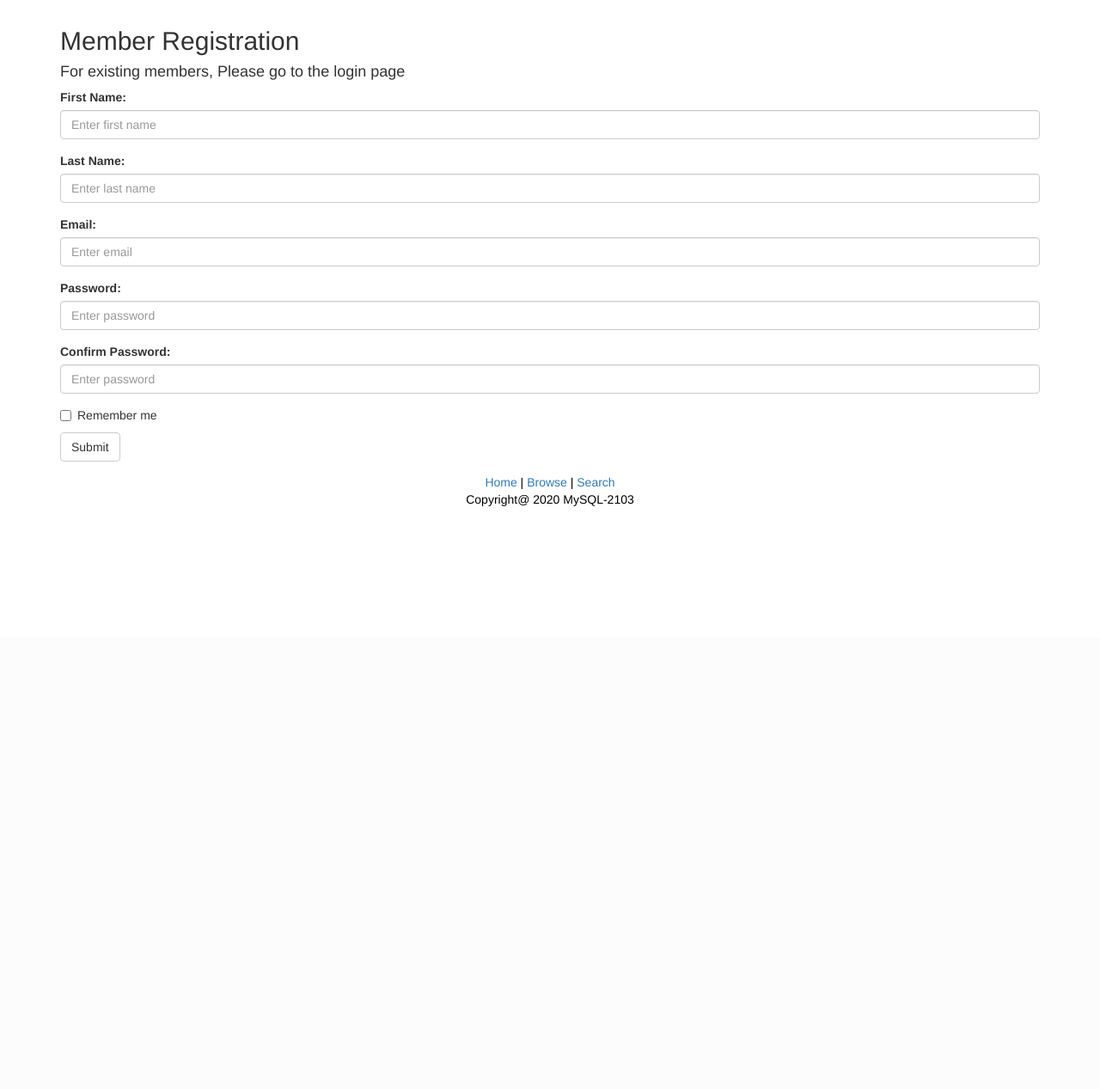
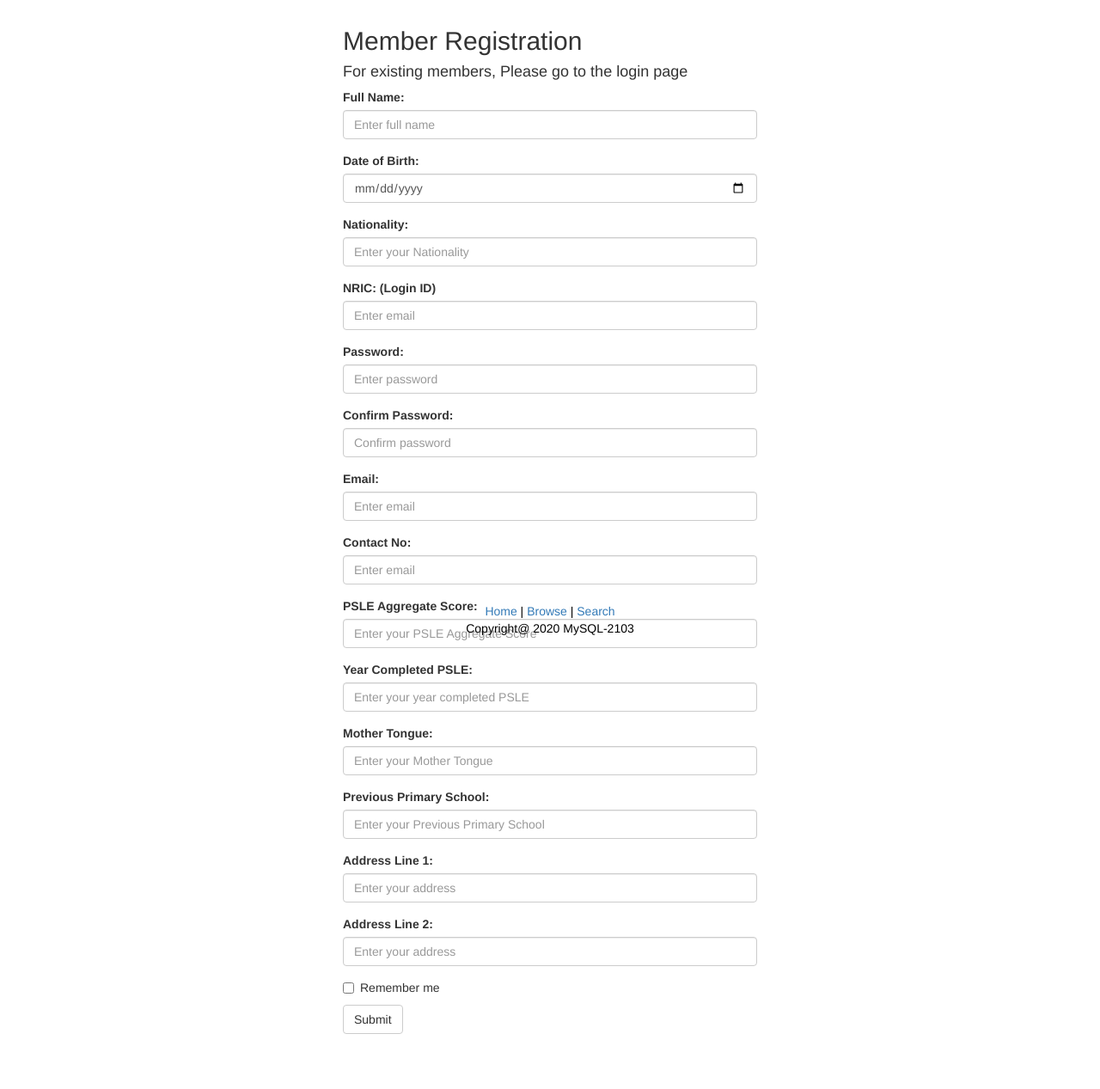
Before and after one commit to puglord96/ICT2103-NoSQL, a PHP site: page /register.php in a window 1280 px wide. Shown: the part 59-1326 px from the top of the page at 86% size. Before the commit the page ends 648 px from the top, so only its background shows below. Run offline with PHP 8.4, Linux system fonts and the light colour scheme.

Commit message:
updated register and process_register

```diff
--- a/css.css
+++ b/css.css
@@ -4,3 +4,8 @@
   margin-right: auto;
   width: 50%;
 }
+
+#RegForm{
+
+    width:40%;
+}
--- a/register.php
+++ b/register.php
@@ -9,7 +9,7 @@
         <title>Jackson</title>
         <meta charset="UTF-8">
         <meta name="viewport" content="width=device-width, initial-scale=1.0">
-        <link rel= "stylesheet" href ="css/main.css" />
+        <link rel= "stylesheet" href ="css.css" />
         <link rel="stylesheet" href="https://maxcdn.bootstrapcdn.com/bootstrap/3.4.0/css/bootstrap.min.css">
         <script src="https://ajax.googleapis.com/ajax/libs/jquery/3.4.1/jquery.min.js"></script>
         <script src="https://maxcdn.bootstrapcdn.com/bootstrap/3.4.0/js/bootstrap.min.js"></script>
@@ -22,20 +22,42 @@
         ?>
 
     <body>
-    <div class="container">
+    <div class="container" id="RegForm">
   <h2>Member Registration</h2>
   <h4>For existing members, Please go to the login page</h4>
-  <form name="myForm" action="process_register.php" novalidate onsubmit="return validateForm()" method="post">
+  <form name="myForm" id="myForm" action="process_register.php" novalidate onsubmit="return validateForm()" method="post">
 
     <div class="form-group">
-      <label for="firstname">First Name:</label>
-      <input type="text" class="form-control" id="fname" placeholder="Enter first name" pattern="^([A-Za-z]+[,.]?[ ]?|[A-Za-z]+['-]?)+$" name="fname" required>
+      <label for="fname">Full Name:</label>
+      <input type="text" class="form-control" id="fname" placeholder="Enter full name" pattern="^([A-Za-z]+[,.]?[ ]?|[A-Za-z]+['-]?)+$" name="fname" required>
       <!--//pattern for name only accept 1 space but not 2 or more and doesn't include number-->
     </div>
 
-    <div class="form-group">
-      <label for="lastname">Last Name:</label>
-      <input type="text" class="form-control" id="lname" placeholder="Enter last name" pattern="^([A-Za-z]+[,.]?[ ]?|[A-Za-z]+['-]?)+$" name="lname" required>
+   <div class="form-group">
+      <label for="dob">Date of Birth:</label>
+      <input type="date" class="form-control" id="dob" placeholder="Enter your Date of Birth" name="dob" required>
+    </div>
+
+     <div class="form-group">
+      <label for="nationality">Nationality:</label>
+      <input type="text" class="form-control" id="nationality" placeholder="Enter your Nationality" name="nationality" required>
+    </div>
+
+     <div class="form-group">
+      <label for="nric">NRIC: (Login ID)</label>
+      <input type="email" class="form-control" id="nric" placeholder="Enter email" pattern="(?i)^[STFG]\d{7}[A-Z]$" name="nric" required>
+    </div>
+
+
+       <div class="form-group">
+      <label for="pwd">Password:</label>
+      <input type="password" class="form-control" id="pwd" placeholder="Enter password" pattern="^(?=.*[a-z])(?=.*[A-Z])(?=.*[0-9])(?=.*[!@#$%^&*_=+-]).{8,50}$" name="pwd" required>
+      <!--//pattern is for one uppercase, lowercase, symbol, min 8 max 50 characters-->
+    </div>
+
+           <div class="form-group">
+      <label for="cpwd">Confirm Password:</label>
+      <input type="password" class="form-control" id="cpwd" placeholder="Confirm password" pattern="^(?=.*[a-z])(?=.*[A-Z])(?=.*[0-9])(?=.*[!@#$%^&*_=+-]).{8,50}$" name="cpwd" required>
     </div>
 
     <div class="form-group">
@@ -43,16 +65,47 @@
       <input type="email" class="form-control" id="email" placeholder="Enter email" pattern="[^@]+@[^@]+\.[a-zA-Z]{2,6}" name="email" required>
     </div>
 
-    <div class="form-group">
-      <label for="pwd">Password:</label>
-      <input type="password" class="form-control" id="pwd" placeholder="Enter password" pattern="^(?=.*[a-z])(?=.*[A-Z])(?=.*[0-9])(?=.*[!@#$%^&*_=+-]).{8,50}$" name="pwd" required>
-      <!--//pattern is for one uppercase, lowercase, symbol, min 8 max 50 characters-->
+      <div class="form-group">
+      <label for="contact">Contact No:</label>
+      <input type="number" class="form-control" id="contact" placeholder="Enter email" name="contact" required>
     </div>
 
-     <div class="form-group">
-      <label for="cpwd">Confirm Password:</label>
-      <input type="password" class="form-control" id="pwd" placeholder="Enter password" pattern="^(?=.*[a-z])(?=.*[A-Z])(?=.*[0-9])(?=.*[!@#$%^&*_=+-]).{8,50}$" name="cpwd" required>
+      <div class="form-group">
+      <label for="agg">PSLE Aggregate Score:</label>
+      <input type="number" class="form-control" id="agg" placeholder="Enter your PSLE Aggregate Score" pattern="^\d{2,3}$" name="agg" required>
     </div>
+
+
+      <div class="form-group">
+      <label for="pyear">Year Completed PSLE:</label>
+      <input type="number" class="form-control" id="pyear" placeholder="Enter your year completed PSLE" pattern="^\d{4}$" name="pyear" required>
+    </div>
+
+      <div class="form-group">
+      <label for="mt">Mother Tongue:</label>
+      <input type="text" class="form-control" id="mt" placeholder="Enter your Mother Tongue" name="mt" required>
+    </div>
+
+
+
+      <div class="form-group">
+      <label for="pschool">Previous Primary School:</label>
+      <input type="text" class="form-control" id="pyear" placeholder="Enter your Previous Primary School" name="pschool" required>
+    </div>
+
+      <div class="form-group">
+      <label for="add1">Address Line 1:</label>
+      <input type="text" class="form-control" id="add1" placeholder="Enter your address" name="add1" required>
+    </div>
+
+      <div class="form-group">
+      <label for="add2">Address Line 2:</label>
+      <input type="text" class="form-control" id="add1" placeholder="Enter your address" name="add2" required>
+    </div>
+
+
+
+
 
     <div class="checkbox">
       <label><input type="checkbox" required name="remember"> Remember me</label>
```
Also changed, not shown: process_register.php (+4 -11 lines).
